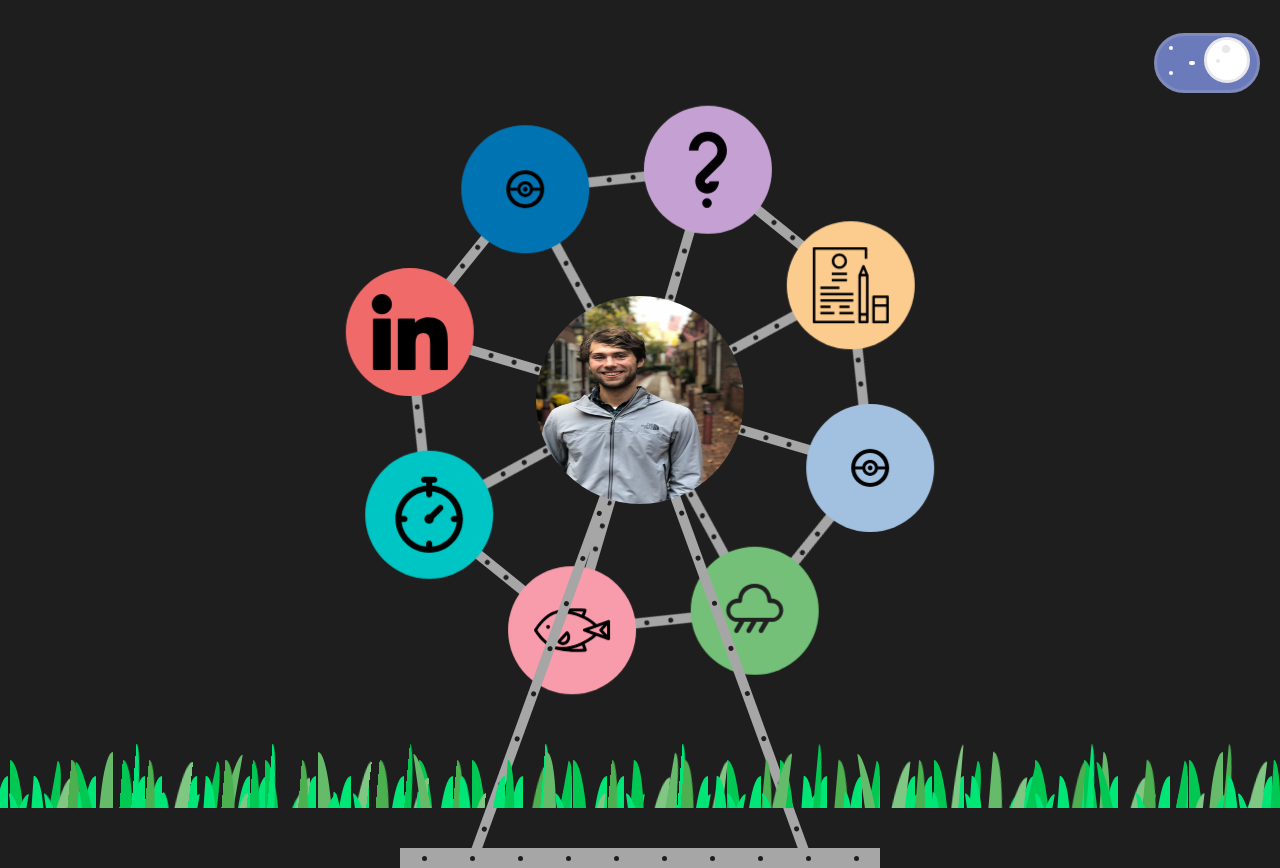
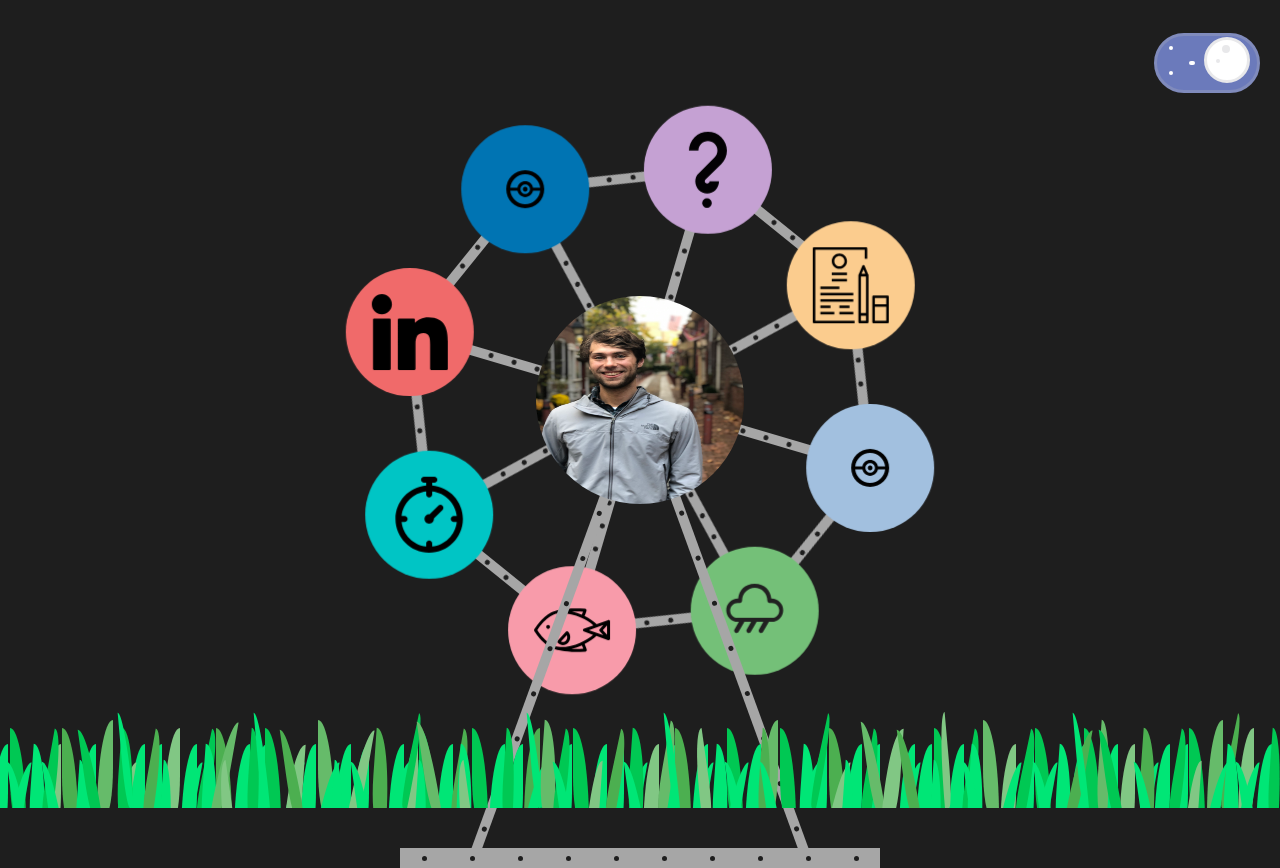
Before and after one commit to piacib/portfolio, a React (Create React App) app: page / in a window 1280 px wide. Built offline with nearby package versions, Linux system fonts and the light colour scheme.

Commit message:
made blades toggalable, removed animation

```diff
--- a/src/components/Grass/grass.css
+++ b/src/components/Grass/grass.css
@@ -4,15 +4,16 @@
   bottom: -0.5rem;
   left: 0;
   width: 100%;
-  height: 4rem;
   overflow: hidden;
   /*     opacity:0; */
   display: flex;
   justify-content: space-between;
+  --blade-height: 6rem;
+  height: var(--blade-height);
 }
 
 .blade {
-  height: 6rem;
+  height: var(--blade-height);
   width: 1rem;
   /*   background-image: url("https://www.transparenttextures.com/patterns/cardboard.png"); */
   background-size: 300px 300px;
@@ -27,14 +28,14 @@
 .blade:nth-of-type(2n) {
   width: 0.75rem;
   transform: rotate(10deg);
-  height: 5rem;
+  height: calc(var(--blade-height * 0.9));
   margin-top: 3rem;
 }
 
 .blade:nth-of-type(3n) {
   background-color: #00c853;
   border-radius: 0 100% 0 50%;
-  height: 7rem;
+  height: calc(var(--blade-height * 1.1));
   margin-top: 1rem;
   /*   transform: rotate(-10deg); */
 }
@@ -62,25 +63,27 @@
 
 .blade:nth-of-type(13n) {
   background-color: #66bb6a;
-  height: 7.5rem;
+  height: calc(var(--blade-height * 1.3));
   margin-top: 0.5rem;
 }
 
 .blade:nth-of-type(16n) {
   width: 0.5rem;
   transform: rotate(-5deg);
-  height: 8rem;
+  height: calc(var(--blade-height * 1.7));
+
   margin-top: 0;
   animation: wind-five 7s ease alternate infinite;
 }
 
 .blade:nth-of-type(24n) {
   transform: rotate(12deg);
-  height: 7.5rem;
+  height: calc(var(--blade-height * 1.8));
+
   margin-top: 0.5;
 }
 
-@keyframes wind-three {
+/* @keyframes wind-three {
   100% {
     transform: rotate(5deg);
   }
@@ -150,4 +153,4 @@
   100% {
     transform: rotate(-30deg);
   }
-}
+} */
```
